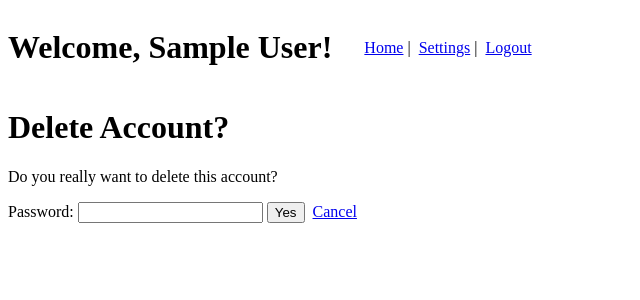
After one commit to iamaakashbasnet/django-accounts, a Django app: page /accounts/delete/ in a window 1280 px wide. The commit adds this page. Shown: the top 300 px of the page, without its empty margins (0-640 px from the left). Run offline with Django 4.2, Linux system fonts and the light colour scheme; the visitor is signed in with stand-in values (Sample User, id 1).

Commit message:
feat: delete account

```diff
--- a/accounts/forms.py
+++ b/accounts/forms.py
@@ -3,6 +3,8 @@ from django.contrib.auth.forms import (
     UserCreationForm as BaseUserCreationForm,
 )
 from django.contrib.auth import get_user_model
+from django.contrib.auth.hashers import check_password
+from django.core.exceptions import ValidationError
 
 
 class UserCreationForm(BaseUserCreationForm):
@@ -25,3 +27,25 @@ class UserUpdateForm(forms.ModelForm):
     class Meta:
         model = get_user_model()
         fields = ('email', 'username', 'first_name', 'last_name',)
+
+
+class ConfirmPasswordForm(forms.ModelForm):
+    password = forms.CharField(widget=forms.PasswordInput, required=True)
+
+    def __init__(self, *args, **kwargs):
+        self.request = kwargs.pop('request', None)
+        super(ConfirmPasswordForm, self).__init__(*args, **kwargs)
+
+    def clean(self):
+        # Reference: https://docs.djangoproject.com/en/4.1/ref/forms/validation/
+        password = self.cleaned_data['password']
+
+        if check_password(password, self.request.user.password):
+            return self.cleaned_data
+        else:
+            # self.add_error('password', 'Password is incorrect!')
+            raise ValidationError('Password is incorrect!')
+
+    class Meta:
+        model = get_user_model()
+        fields = ('password',)
--- /dev/null
+++ b/accounts/templates/accounts/delete_account_confirm.html
@@ -0,0 +1,13 @@
+{% extends 'base.html' %}
+
+{% block content %}
+  <h1>Delete Account?</h1>
+  <p>Do you really want to delete this account?</p>
+
+  <form method="POST">
+    {% csrf_token %}
+    {{ form }}
+    <button type="submit">Yes</button>&nbsp;
+    <a href="{% url 'settings' %}">Cancel</a>
+  </form>
+{% endblock content %}
--- a/accounts/templates/accounts/settings.html
+++ b/accounts/templates/accounts/settings.html
@@ -18,4 +18,8 @@
       <button type="submit">Change Password</button>
     </form>
   </details>
+
+  <br>
+
+  <a style="color: red;" href="{% url 'delete-account' %}">Delete my account</a>
 {% endblock content %}
--- a/accounts/urls.py
+++ b/accounts/urls.py
@@ -8,4 +8,5 @@ urlpatterns = [
     path('logout/', LogoutView.as_view(), name='logout'),
     path('signup/', accounts_views.signup, name='signup'),
     path('settings/', accounts_views.settings, name='settings'),
+    path('delete/', accounts_views.delete_account, name='delete-account')
 ]
--- a/accounts/views.py
+++ b/accounts/views.py
@@ -1,13 +1,18 @@
 from django.shortcuts import render, redirect
 from django.contrib import messages
-from django.contrib.auth import update_session_auth_hash
+from django.contrib.auth import update_session_auth_hash, get_user_model
 from django.contrib.auth.forms import PasswordChangeForm
 from django.contrib.auth.decorators import login_required
+from django.shortcuts import get_object_or_404
 
 from .forms import (
     UserCreationForm,
     UserUpdateForm,
+    ConfirmPasswordForm,
 )
+
+
+User = get_user_model()
 
 
 def signup(request):
@@ -54,3 +59,23 @@ def settings(request):
         pass_form = PasswordChangeForm(request.user)
 
     return render(request, 'accounts/settings.html', {'form': form, 'pass_form': pass_form})
+
+
+@login_required
+def delete_account(request):
+    if request.method == 'POST':
+        form = ConfirmPasswordForm(request.POST, request=request)
+
+        if form.is_valid():
+            try:
+                _user = get_object_or_404(User, username=request.user.username)
+                _user.delete()
+                messages.success(request, 'User successfully deleted!')
+                return redirect('login')
+            except:
+                messages.error(request, 'Something went wrong!')
+                return redirect('settings')
+
+    else:
+        form = ConfirmPasswordForm(request=request)
+    return render(request, 'accounts/delete_account_confirm.html', {'form': form})
```
